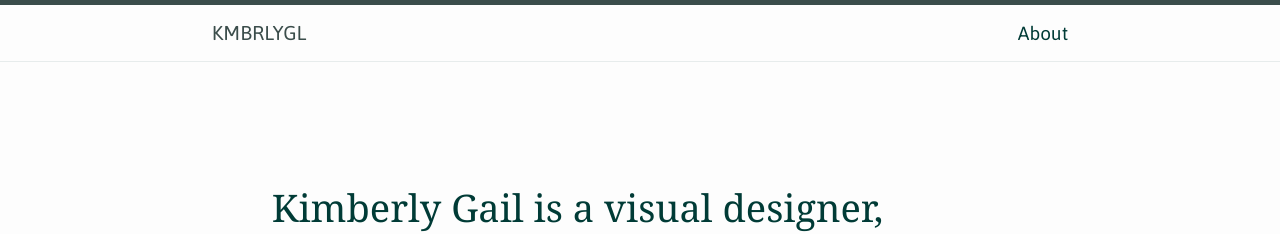
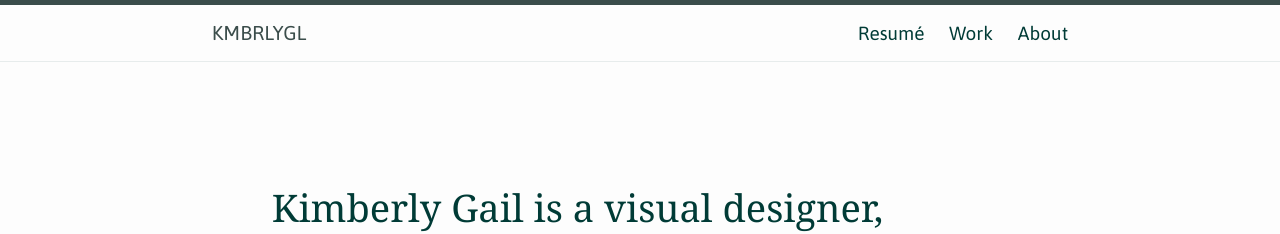
Before and after one commit to kmbrlygl/kmbrlygl.github.io, a Jekyll site: the page built from index.html, in a window 1280 px wide and 900 px high. Shown: the top 234 px of the window. Built offline with Jekyll 4.4.1, drawn with Linux system fonts in a browser that asks for light colours.

Commit message:
Add quick links to resumé and work in site nav

```diff
--- a/_includes/header.html
+++ b/_includes/header.html
@@ -14,11 +14,14 @@
       </a>
 
       <div class="trigger">
+        <a class="page-link" href="/assets/klosenara-2017-resume.pdf">Resumé</a>
+        <a class="page-link" href="#work">Work</a>
         {% for my_page in site.pages %}
           {% if my_page.title %}
           <a class="page-link" href="{{ my_page.url | prepend: site.baseurl }}">{{ my_page.title }}</a>
           {% endif %}
         {% endfor %}
+
       </div>
     </nav>
 
--- a/index.html
+++ b/index.html
@@ -9,7 +9,7 @@ layout: default
       </div>
 </div>
 
-<div class="wrapper">
+<div class="wrapper" id="work">
 <div class="grid">
   <div class="col col--4-of-12">
 <h2>Cool projects I&rsquo;ve been working on →</h2>
```
Also changed, not shown: 9 other files.
